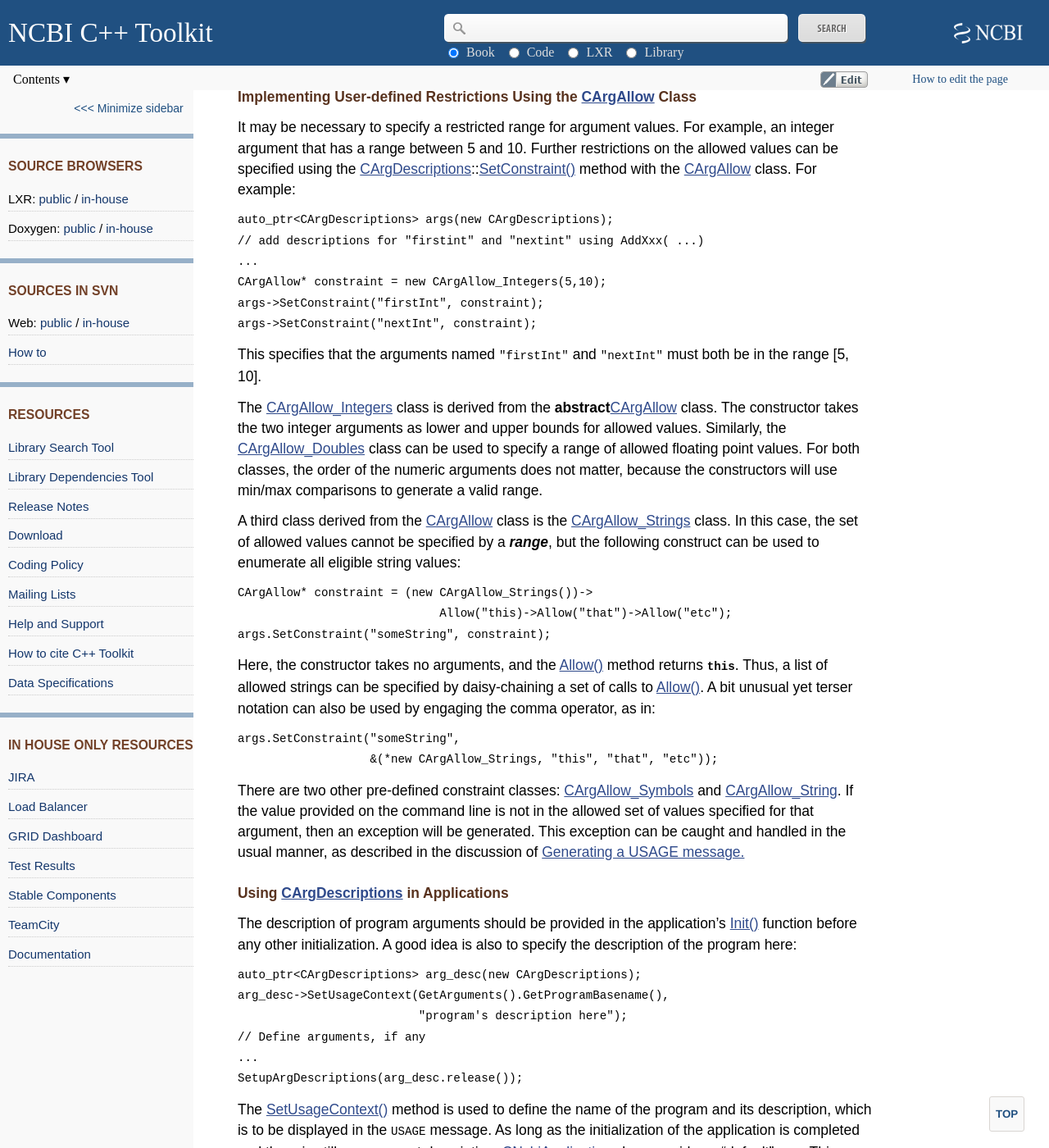
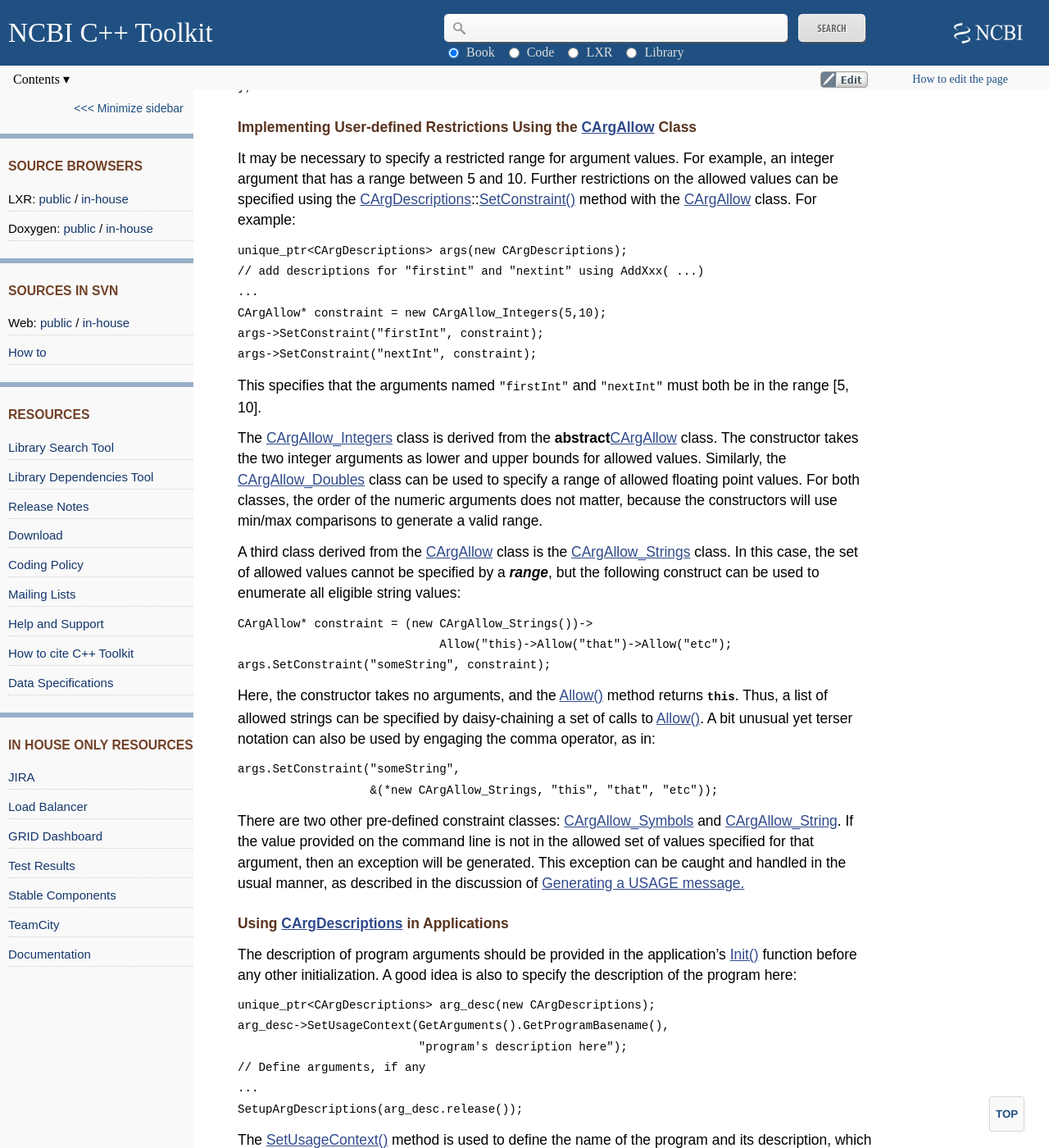
Before and after one commit to ncbi/cxx-toolkit, a Jekyll site: the page built from pages/ch_core.md, in a window 1280 px wide and 1400 px high, scrolled down 26765 px. Shown: the whole window at 82% size. Built offline with Jekyll 4.4.1, drawn with Linux system fonts in a browser that asks for light colours; some of the changed text lies outside the part shown.

Commit message:
Replaced auto_ptr. JIRA CXX-11686

```diff
--- a/pages/ch_core.md
+++ b/pages/ch_core.md
@@ -670,7 +672,7 @@
     void CSampleBasicApplication::Init(void)
     {
         // Create command-line argument descriptions
-        auto_ptr<CArgDescriptions> arg_desc(new CArgDescriptions);
+        unique_ptr<CArgDescriptions> arg_desc(new CArgDescriptions);
 
         // Specify USAGE context
         arg_desc->SetUsageContext(GetArguments().GetProgramBasename(),
@@ -1116,7 +1118,7 @@
 
 It may be necessary to specify a restricted range for argument values. For example, an integer argument that has a range between 5 and 10. Further restrictions on the allowed values can be specified using the [CArgDescriptions](https://www.ncbi.nlm.nih.gov/IEB/ToolBox/CPP_DOC/lxr/ident?i=CArgDescriptions)::[SetConstraint()](https://www.ncbi.nlm.nih.gov/IEB/ToolBox/CPP_DOC/lxr/ident?i=SetConstraint) method with the [CArgAllow](https://www.ncbi.nlm.nih.gov/IEB/ToolBox/CPP_DOC/doxyhtml/classCArgAllow.html) class. For example:
 
-    auto_ptr<CArgDescriptions> args(new CArgDescriptions);
+    unique_ptr<CArgDescriptions> args(new CArgDescriptions);
     // add descriptions for "firstint" and "nextint" using AddXxx( ...)
     ...
     CArgAllow* constraint = new CArgAllow_Integers(5,10);
@@ -1146,7 +1148,7 @@
 
 The description of program arguments should be provided in the application's [Init()](https://www.ncbi.nlm.nih.gov/IEB/ToolBox/CPP_DOC/lxr/ident?i=Init) function before any other initialization. A good idea is also to specify the description of the program here:
 
-    auto_ptr<CArgDescriptions> arg_desc(new CArgDescriptions);
+    unique_ptr<CArgDescriptions> arg_desc(new CArgDescriptions);
     arg_desc->SetUsageContext(GetArguments().GetProgramBasename(),
                               "program's description here");
     // Define arguments, if any
@@ -2159,6 +2163,16 @@
 -   [When to use CRefs and auto\_ptrs](#ch_core.CRef_usage)
 
 -   [CRef Pitfalls](#ch_core.CRef_pitfalls)
+
+<a name="ch_core.note"></a>
+
+### NOTE
+
+The following chapter on smart pointers is mostly obsolete. It discusses auto_ptr type which is deprecated in C++-2011 and deleted in C++-2017.
+Modern C++ has unique_ptr and shared_ptr types which replace auto_ptr and do not have the problems discussed below. The chapter is kept here
+just to explain why CRef type was introduced. It can still be used for CObject based classes.
+
+[AutoPtr](#ch_core.AutoPtr) class discussed further in this chapter is also obsolete and should be avoided in favor of shared_ptr.
 
 <a name="ch_core.auto_ptr"></a>
 
@@ -3322,7 +3336,7 @@
 
 There are three overloads for the [DeleteElements()](https://www.ncbi.nlm.nih.gov/IEB/ToolBox/CPP_DOC/lxr/ident?i=DeleteElements) template function. One overload accepts a container (list, vector, set, multiset) of pointers and deletes all elements in the container and clears the container afterwards. The other overloads work with map and multimap objects. In each case, they delete the pointers in the map object and clear the map container afterwards.
 
-The [AutoMap()](https://www.ncbi.nlm.nih.gov/IEB/ToolBox/CPP_DOC/lxr/ident?i=AutoMap) template function works with a cache pointed to [auto\_ptr](https://www.ncbi.nlm.nih.gov/IEB/ToolBox/CPP_DOC/lxr/ident?i=auto_ptr). It retrieves the result from the cache, and if the cache is empty, it inserts a value into the cache from a specified source.
+The [AutoMap()](https://www.ncbi.nlm.nih.gov/IEB/ToolBox/CPP_DOC/lxr/ident?i=AutoMap) template function works with a cache pointed to [unique\_ptr](https://www.ncbi.nlm.nih.gov/IEB/ToolBox/CPP_DOC/lxr/ident?i=unique_ptr). It retrieves the result from the cache, and if the cache is empty, it inserts a value into the cache from a specified source.
 
 A [FindBestChoice()](https://www.ncbi.nlm.nih.gov/IEB/ToolBox/CPP_DOC/lxr/ident?i=FindBestChoice) template function is defined that returns the best choice (lowest score) value in the container. The container and scoring functions are specified as template parameters. The [FindBestChoice()](https://www.ncbi.nlm.nih.gov/IEB/ToolBox/CPP_DOC/lxr/ident?i=FindBestChoice) in turn uses the [CBestChoiceTracker](https://www.ncbi.nlm.nih.gov/IEB/ToolBox/CPP_DOC/lxr/ident?i=CBestChoiceTracker) template class, which uses the standard unary\_function as its base class. The [CBestChoiceTracker](https://www.ncbi.nlm.nih.gov/IEB/ToolBox/CPP_DOC/lxr/ident?i=CBestChoiceTracker) contains the logic to record the scoring function and keep track of the current value and the best score.
 
```
Also changed, not shown: other parts of pages/ch_core.md (+4 -0 lines).
